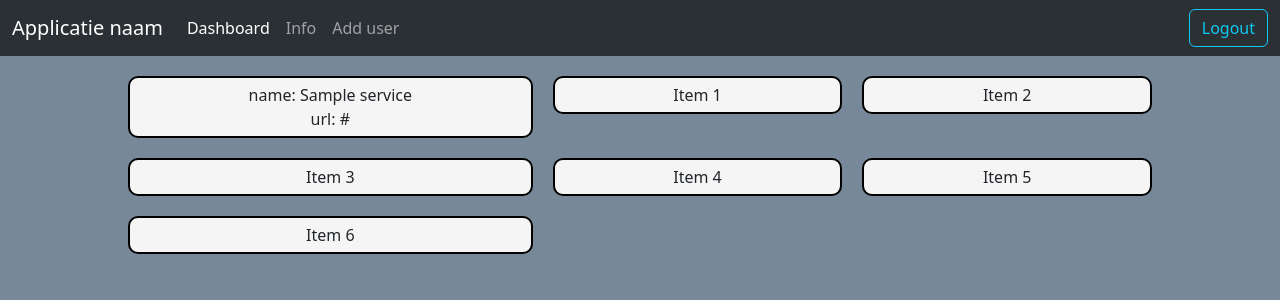
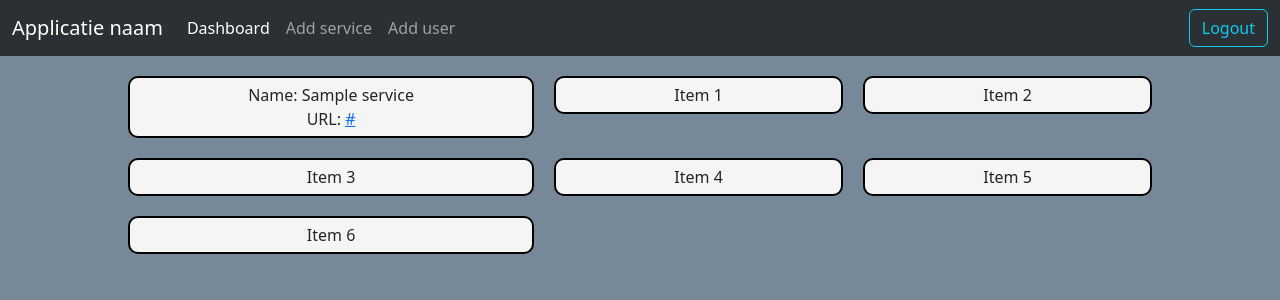
Before and after one commit to StefBuwalda/WebTech, a Flask app: page /dash/ in a window 1280 px wide. Shown: the top 300 px of the page. Run offline with Flask 3, Linux system fonts and the light colour scheme; a user stored in the database is signed in; tables that the repository leaves empty hold one stand-in row (values such as "Sample post").

Commit message:
added link/service

```diff
--- a/application/dash/templates/dashboard.html
+++ b/application/dash/templates/dashboard.html
@@ -6,8 +6,8 @@
 <div class="grid-container">
     {% for service in services%}
     <div class="container-xxl">
-        name: {{service["name"]}} <br>
-        url: {{service["url"]}}
+        Name: {{service["name"]}} <br>
+        URL: <a href="{{service}}">{{service["url"]}}</a>
     </div>
     {% endfor %}
     <div class="container-xxl">
--- a/application/dash/views.py
+++ b/application/dash/views.py
@@ -1,5 +1,5 @@
 from flask import Blueprint, render_template
-from application.dash.forms import RegisterForm
+from application.dash.forms import RegisterForm, ServiceForm
 from flask_login import login_required  # type: ignore
 from application.dash.models import Service
 from application.decorators import admin_required
@@ -27,3 +27,8 @@ def admin():
         check_admin = register_form.admin.data
 
     return render_template("admin.html", form=register_form)
+
+@dash_blueprint.route("/service", methods=["GET", "POST"])
+@login_required
+def service():
+    return render_template("add_service.html")
--- a/application/templates/base_template.html
+++ b/application/templates/base_template.html
@@ -28,7 +28,7 @@
                         <a class="nav-link active" aria-current="page" href="{{url_for('dash.index')}}">Dashboard</a>
                     </li>
                     <li class="nav-item">
-                        <a class="nav-link" href="#">Info</a>
+                        <a class="nav-link" href="{{url_for('dash.service')}}">Add service</a>
                     </li>
                     {% if current_user.is_admin %}
                     <li class="nav-item">
```
